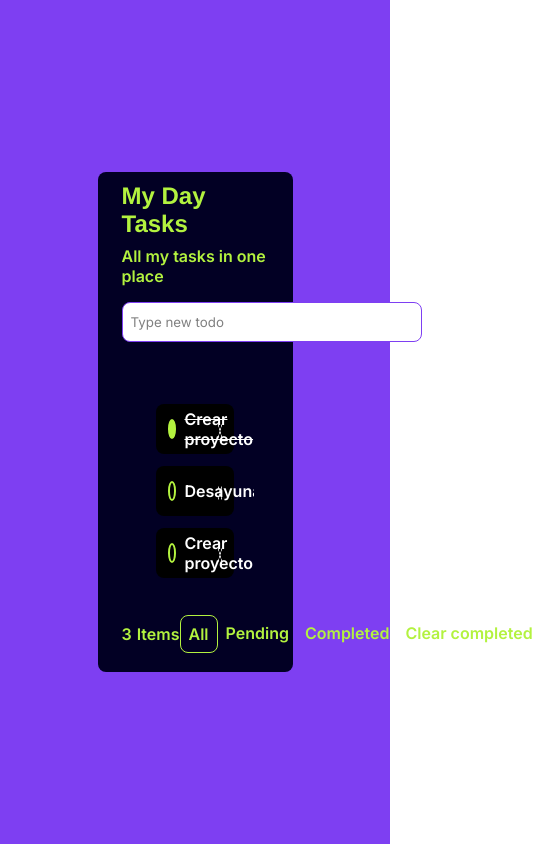
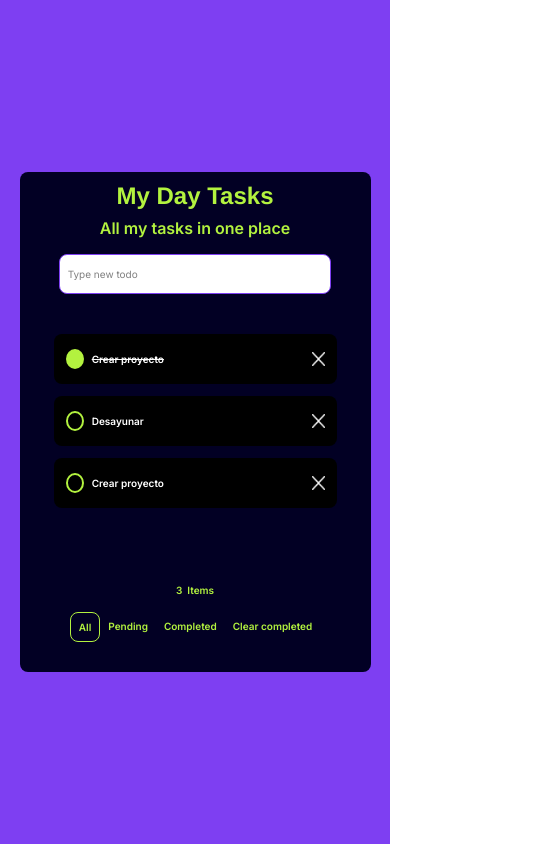
Before and after one commit to Dn96Wolf/todo-a17, an Angular app: page / in a window 390 px wide. Shown: the whole page, 541 px wide, since content can reach past the window. Built offline with nearby package versions, Linux system fonts and the light colour scheme.

Commit message:
made responsive

```diff
--- a/angular.json
+++ b/angular.json
@@ -17,7 +17,7 @@
         "build": {
           "builder": "@angular-devkit/build-angular:application",
           "options": {
-            "outputPath": "dist/angular17",
+            "outputPath": "dist/todoApp",
             "index": "src/index.html",
             "browser": "src/main.ts",
             "polyfills": [
--- a/src/app/app.component.html
+++ b/src/app/app.component.html
@@ -11,7 +11,7 @@
         [formControl]="newTaskCtrl" (keydown.enter)="addNewElement()">
     </div>
 
-    <div class="tasks-container">
+    <div class="tasks-container style-scrollbar">
       <div *ngFor="let task of taskByFilter(); index as i">
 
         <div *ngIf="!task.editing; else field" class="task"
@@ -37,7 +37,7 @@
     <div class="remaining">
       <div class="items">
         <p class="pendientes">{{ taskByFilter().length }}</p>
-        <p *ngIf="taskByFilter().length > 1; else plural">Items</p>
+        <p class="text" *ngIf="taskByFilter().length > 1; else plural">Items</p>
 
         <ng-template #plural>
           <p>
--- a/src/app/app.component.scss
+++ b/src/app/app.component.scss
@@ -2,6 +2,7 @@
 
 .todo-app {
     width: 100%;
+    min-width: 320px;
     height: 100vh;
     display: flex;
     align-items: center;
@@ -9,17 +10,22 @@
     background-color: $primary;
 
     .todo {
-        width: 50%;
+        width: 90%;
         height: max-content;
         min-height: 500px;
         background: rgb(2, 0, 36);
         padding: 10px 24px;
         display: flex;
         flex-direction: column;
-        justify-content: center;
+        justify-content: flex-start;
         align-items: center;
         margin: auto;
         border-radius: 8px;
+
+        @media (min-width:1024px) {
+            width: 50%;
+            justify-content: center;
+        }
 
         h3 {
             font-size: 24px;
@@ -40,20 +46,30 @@
         }
 
         .input {
-            width: max-content;
+            width: 90%;
             height: 40px;
             margin: auto;
             margin-top: 0;
             margin-bottom: 20px;
 
+            @media (min-width:1024px) {
+                width: max-content;
+            }
+
             .field {
-                width: 300px;
+                width: 100%;
                 height: 40px;
                 border: 1px solid transparent;
                 border-radius: 8px;
                 background-color: white;
                 padding: 8px;
                 color: black;
+                font-size: 10px;
+
+                @media (min-width:1024px) {
+                    width: 300px;
+                    font-size: 16px;
+                }
             }
 
             .field:focus {
@@ -68,15 +84,20 @@
 
 
         .tasks-container {
-            width: 80%;
-            padding: 20px;
-            margin: auto;
-            height: max-content;
+            width: 100%;
+            padding: 20px 10px;
+            height: 250px;
             max-height: 400px;
             border-radius: 12px;
-            // background-color: black;
-            margin-top: 10px;
             overflow: auto;
+            margin-bottom: 20px;
+            @media (min-width:1024px) {
+                width: 80%;
+                margin: auto;
+                margin-top: 10px;
+                padding: 20px;
+
+            }
 
             .task {
                 width: 100%;
@@ -88,14 +109,19 @@
                 background-color: black;
                 padding: 12px;
                 margin: 12px auto;
+                margin-top: 0;
                 border-radius: 8px;
+                font-size: 10px;
+
+                @media (min-width:1024px) {
+                    font-size: 16px;
+                }
 
                 .marker {
                     width: 20px;
                     height: 20px;
                     border-radius: 50%;
                     border: 2px solid $complementary;
-                    margin-right: 8px;
                     margin-bottom: 0;
 
                     &.active {
@@ -108,7 +134,7 @@
                     width: calc(100% - 20px);
                     color: white;
                     margin-bottom: 0;
-
+                    margin: auto 8px;
                     &.active {
                         text-decoration: line-through;
                     }
@@ -165,11 +191,16 @@
 
         .remaining {
             width: 100%;
-            height: 40px;
+            height: 20px;
             display: flex;
-            flex-direction: row;
+            flex-direction: column;
             align-items: center;
             justify-content: space-between;
+
+            @media (min-width:1024px) {
+                height: 40px;
+                flex-direction: row;
+            }
 
             .items {
                 display: flex;
@@ -177,6 +208,19 @@
 
                 .pendientes {
                     margin-right: 5px;
+                    font-size: 10px;
+
+                    @media (min-width:1024px) {
+                        font-size: 16px;
+                    }
+                }
+
+                .text {
+                    font-size: 10px;
+
+                    @media (min-width:1024px) {
+                        font-size: 16px;
+                    }
                 }
             }
 
@@ -188,6 +232,11 @@
                 p {
                     width: max-content;
                     padding: 8px;
+                    font-size: 10px;
+
+                    @media (min-width:1024px) {
+                        font-size: 16px;
+                    }
                 }
 
                 p:hover {
@@ -211,7 +260,7 @@
 }
 
 
-.active-filter{
+.active-filter {
     border: 1px solid $complementary;
     border-radius: 8px;
 }
--- a/src/app/app.component.ts
+++ b/src/app/app.component.ts
@@ -1,8 +1,7 @@
 import { Component, Injector, OnInit, computed, effect, inject, signal } from '@angular/core';
+import { FormControl, ReactiveFormsModule, Validators } from '@angular/forms';
 import { CommonModule } from '@angular/common';
 import { RouterOutlet } from '@angular/router';
-import { FormControl, ReactiveFormsModule, Validators } from '@angular/forms';
-import { retry, single } from 'rxjs';
 
 export interface Tasks {
   id: number,
--- a/src/styles.scss
+++ b/src/styles.scss
@@ -1,15 +1,32 @@
 /* You can add global styles to this file, and also import other style files */
 
-$primary:#7E3FF2;
-$complementary:#b3f23f;
-$analogous:#3f5af2;
-$analogous2:#d73ff2;
-$triadic:#f23fb3;
-$triadic2:#f27e3f;
+$primary: #7E3FF2;
+$complementary: #b3f23f;
+$analogous: #3f5af2;
+$analogous2: #d73ff2;
+$triadic: #f23fb3;
+$triadic2: #f27e3f;
 
-*{
+* {
     margin: 0;
     padding: 0;
     box-sizing: border-box;
     font-family: 'Inter', sans-serif;
 }
+
+
+.style-scrollbar {
+
+    ::-webkit-scrollbar {
+        width: 5px !important;
+    }
+
+    ::-webkit-scrollbar-track {
+        background: $primary !important;
+    }
+
+    /* Handle */
+    ::-webkit-scrollbar-thumb {
+        background: $complementary !important;
+    }
+}
```
Also changed, not shown: firebase.json (added), 1 other file (tests, documents, lock files or other folders).
